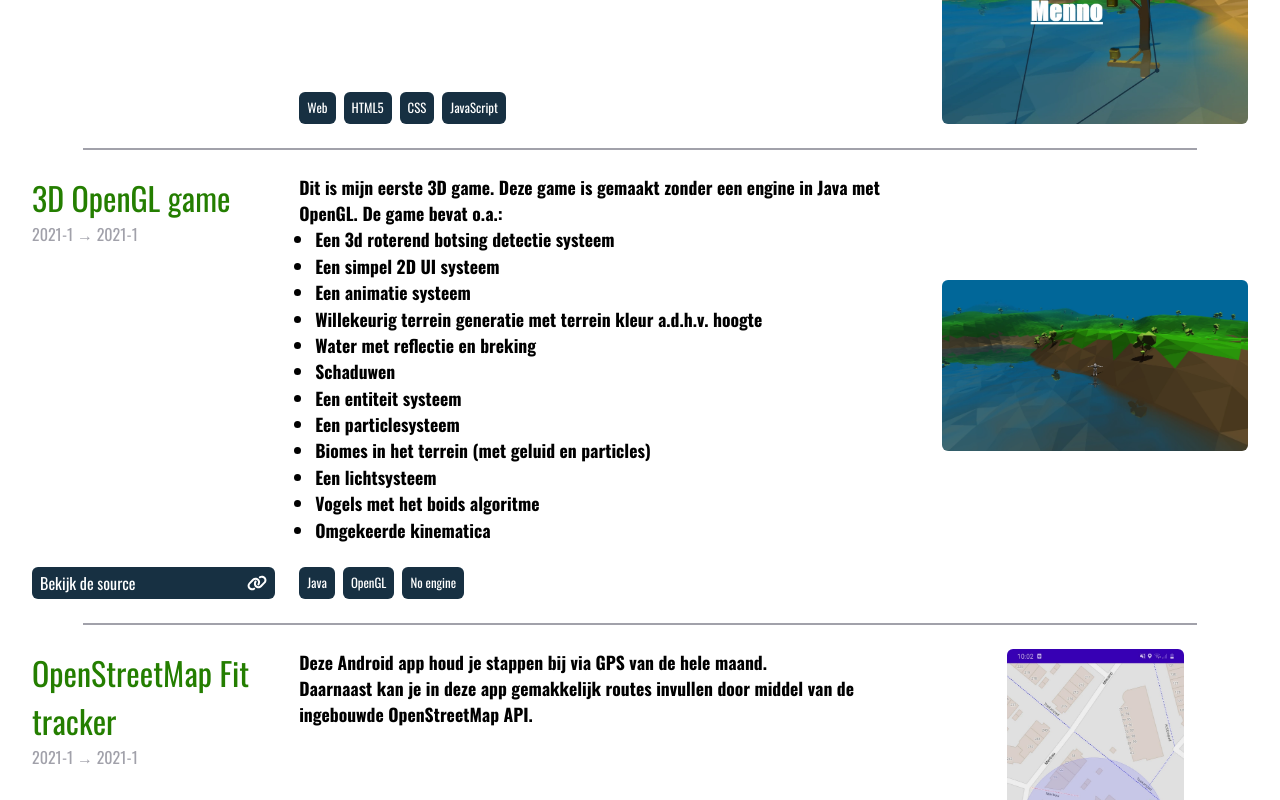
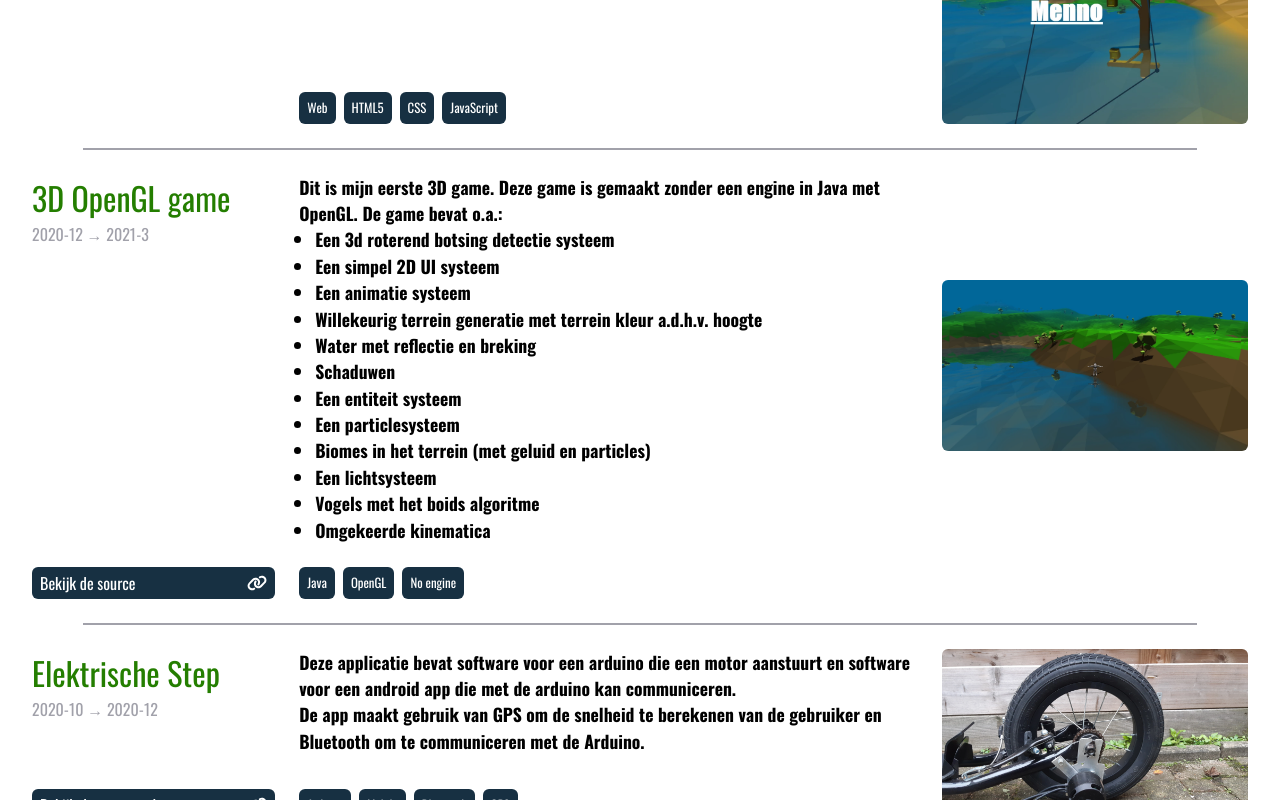
Before and after one commit to M-e-n-n-o/M-e-n-n-o.github.io, a React (Vite) app: page / in a window 1280 px wide. Shown: the part 2000-2800 px from the top of the page. Built offline with nearby package versions, Linux system fonts and the light colour scheme.

Commit message:
[Added] months

```diff
--- a/src/res/static/projects.jsx
+++ b/src/res/static/projects.jsx
@@ -16,7 +16,7 @@ If you exclude the end date it will assume that the project is ongoing
 export default [
 
     {
-        start: new Date("2021"),
+        start: new Date("2021-4"),
         title: "C++ game engine: ByteCat",
         short: <>
             Omdat ik al meerdere keren opnieuw een basis renderer, shader en zulke dingen heb moeten maken elke keer als ik iets in OpenGL wilde doen.<br />
@@ -28,13 +28,12 @@ export default [
         technologies: [
             { name: "C++" },
             { name: "OpenGL", link: "https://www.opengl.org/" },
-            { name: "ByteCat Engine" }
         ]
     },
 
     {
-        start: new Date("2021"),
-        end: new Date("2021"),
+        start: new Date("2021-4"),
+        end: new Date("2021-5"),
         title: "Mijn (oude) website",
         short: <>Ik ben begonnen met het leren van web-development. Op mijn website maak ik gebruik van HTML5, CSS en JavaScript.</>,
         shortImage: OldWebsiteImg,
@@ -47,8 +46,8 @@ export default [
     },
 
     {
-        start: new Date("2021"),
-        end: new Date("2021"),
+        start: new Date("2020-12"),
+        end: new Date("2021-3"),
         title: "3D OpenGL game",
         short: <>
             Dit is mijn eerste 3D game. Deze game is gemaakt zonder een engine in Java met OpenGL. De game bevat o.a.:
@@ -78,26 +77,8 @@ export default [
     },
 
     {
-        start: new Date("2021"),
-        end: new Date("2021"),
-        title: "OpenStreetMap Fit tracker",
-        short: <>
-            Deze Android app houd je stappen bij via GPS van de hele maand.<br />
-            Daarnaast kan je in deze app gemakkelijk routes invullen door middel van de ingebouwde OpenStreetMap API.
-        </>,
-        shortImage: FitTrackerImg,
-        link: "https://github.com/CodingWithMenno/GeoFencingApp",
-        linkLabel: "Bekijk op Github",
-        technologies: [
-            { name: "OpenStreetMap API", link: "https://www.openstreetmap.org" },
-            { name: "Mobile" },
-            { name: "GPS" }
-        ]
-    },
-
-    {
-        start: new Date("2020"),
-        end: new Date("2021"),
+        start: new Date("2020-10"),
+        end: new Date("2020-12"),
         title: "Elektrische Step",
         short: <>
             Deze applicatie bevat software voor een arduino die een motor aanstuurt en software voor een android app die met de arduino kan communiceren.<br />
@@ -115,8 +96,8 @@ export default [
     },
 
     {
-        start: new Date("2020"),
-        end: new Date("2020"),
+        start: new Date("2020-9"),
+        end: new Date("2020-10"),
         title: "Discord Bot",
         short: <>
             Deze bot is gemaakt in Java en maakt gebruik van een API om te verbinden met Discord.<br />
@@ -131,8 +112,8 @@ export default [
     },
 
     {
-        start: new Date("2020"),
-        end: new Date("2020"),
+        start: new Date("2020-4"),
+        end: new Date("2020-6"),
         title: "Online platformer",
         short: <>
             Deze game is gemaakt vanuit niks in Java. Dit is mijn eerste online applicatie.<br />
@@ -149,8 +130,8 @@ export default [
     },
 
     {
-        start: new Date("2020"),
-        end: new Date("2020"),
+        start: new Date("2020-1"),
+        end: new Date("2020-3"),
         title: "Getting over it",
         short: <>
             Deze game is gebaseerd op de game: Getting over it with Bennett Foddy. <br />
@@ -167,8 +148,8 @@ export default [
     },
 
     {
-        start: new Date("2020"),
-        end: new Date("2020"),
+        start: new Date("2019-11"),
+        end: new Date("2020-1"),
         title: "Google Dino Game",
         short: <>
             Dit is de eerste game die ik ooit heb gemaakt. De game is gebaseerd op de hidden dino game van google. <br />
```
Also changed, not shown: src/components/Timeline/TimelineContainer.jsx (line endings or trailing spaces).
